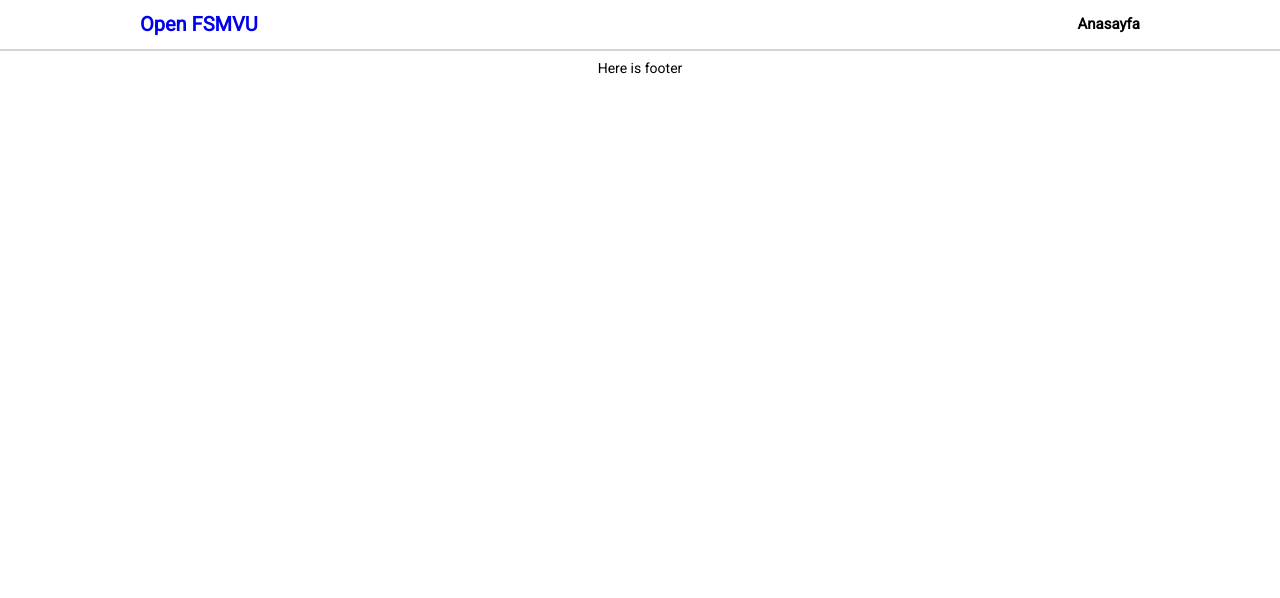
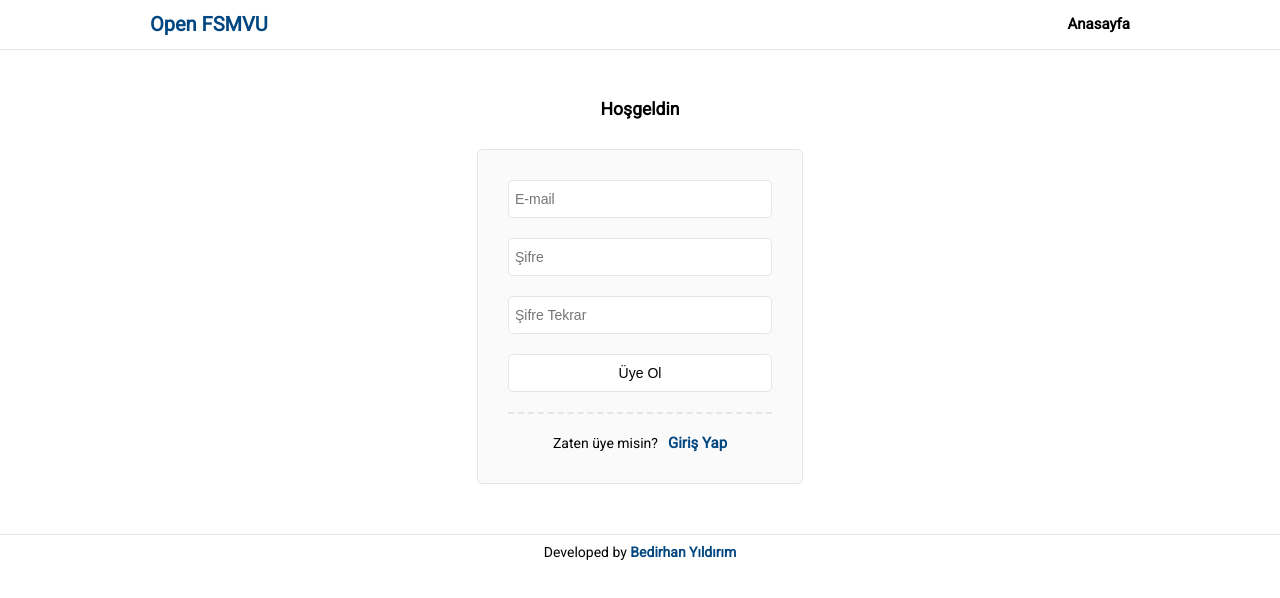
Before and after one commit to bedirhanyildirim/Open-FSMVU-Web, a Vue app: page /welcome in a window 1280 px wide. Shown: the top 598 px of the page. Built offline with nearby package versions, Linux system fonts and the light colour scheme.

Commit message:
Welcome Page Added

```diff
--- a/src/assets/styles/reset.scss
+++ b/src/assets/styles/reset.scss
@@ -9,8 +9,8 @@ body {
   background-color: $color-white;
 }
 select, input, textarea {
-  outline: none !important;
-  box-shadow: none !important;
+  outline: none;
+  box-shadow: none;
 }
 img {
   border: none;
--- /dev/null
+++ b/src/pages/welcome.pages.vue
@@ -0,0 +1,172 @@
+<template>
+  <div class="welcome-page">
+    <div class="container">
+      <div class="content">
+        <h3 class="title">Hoşgeldin</h3>
+        <div id="signup">
+          <input type="text" name="email" placeholder="E-mail"/>
+          <input type="password" name="password" placeholder="Şifre"/>
+          <input type="password" name="passwordrepeat" placeholder="Şifre Tekrar"/>
+          <div class="button">
+            <button>Üye Ol</button>
+          </div>
+          <div class="divider"></div>
+          <div class="signin">
+            <span>Zaten üye misin?</span>
+            <a href="javascript:;" @click="openSignin">Giriş Yap</a>
+          </div>
+        </div>
+        <div id="signin">
+          <input id="email" type="text" name="email" placeholder="E-mail"/>
+          <input id="password" type="password" name="password" placeholder="Şifre"/>
+          <div class="button">
+            <button>Giriş Yap</button>
+          </div>
+          <div class="divider"></div>
+          <div class="signup">
+            <span>Hala üye değil misin?</span>
+            <a href="javascript:;" @click="openSignup">Üye Ol</a>
+          </div>
+        </div>
+      </div>
+    </div>
+  </div>
+</template>
+
+<script>
+export default {
+  name: 'WelcomePage',
+  data: function () {
+    return {
+      email: '',
+      password: ''
+    }
+  },
+  methods: {
+    openSignin: function () {
+      document.getElementById('signup').style.display = 'none'
+      document.getElementById('signup').style.opacity = '0'
+      document.getElementById('signin').style.display = 'block'
+      document.getElementById('signin').style.opacity = '1'
+    },
+    openSignup: function () {
+      document.getElementById('signup').style.display = 'block'
+      document.getElementById('signup').style.opacity = '1'
+      document.getElementById('signin').style.display = 'none'
+      document.getElementById('signin').style.opacity = '0'
+    }
+  }
+}
+</script>
+
+<style lang="scss" scoped>
+.welcome-page {
+  display: flex;
+  align-items: center;
+  justify-content: center;
+}
+.welcome-page {
+  .container {
+    width: 1000px;
+    display: flex;
+    align-items: center;
+    justify-content: center;
+  }
+  .container {
+    .content {
+      padding: 50px 0;
+      transition: opacity 1s ease-out;
+    }
+    .content {
+      .divider {
+        margin: 20px 0;
+        border-bottom: 2px dashed #e5e5e5;
+      }
+      .title {
+      text-align: center;
+      margin-bottom: 30px;
+      }
+      #signup, #signin {
+      padding: 30px;
+      border-radius: 5px;
+      animation: fadeIn 1s;
+      background-color: #fafafa;
+      border: 1px solid #e5e5e5;
+      -webkit-animation: fadeIn 1s;
+      }
+      #signup, #signin {
+        input {
+          display: block;
+          min-width: 250px;
+          font-size: 14px;
+          padding: 10px 6px;
+          border-radius: 5px;
+          width: calc(100% - 14px);
+          border: 1px solid #e5e5e5;
+          margin-bottom: 20px;
+        }
+        input:last-child {
+          margin-bottom: 0px!important;
+        }
+        input:focus {
+          box-shadow: 0px 0px 5px 0px rgba(0,70,128,.75);
+        }
+        .button {
+          display: flex;
+          align-items: center;
+          justify-content: center;
+        }
+        .button {
+          button {
+            display: block;
+            font-size: 14px;
+            box-shadow: none;
+            padding: 10px 40px;
+            border-radius: 5px;
+            font-weight: normal;
+            border: 1px solid #e5e5e5;
+            background-color: #ffffff;
+            width: 100%;
+          }
+          button:hover {
+            cursor: pointer;
+          }
+        }
+        span {
+          display: block;
+          font-size: 14px;
+        }
+        .signin, .signup {
+          display: flex;
+          align-items: center;
+          justify-content: center;
+        }
+        .signin, .signup {
+          span {
+            color: #000000;
+            font-size: 14px;
+            margin-right: 10px;
+          }
+          a {
+            color: #004680;
+            font-weight: bold;
+          }
+        }
+      }
+      #signin {
+        opacity: 0;
+        display: none;
+      }
+    }
+  }
+}
+@-webkit-keyframes fadeIn {
+  from { opacity: 0; }
+  to { opacity: 1; }
+}
+
+@keyframes fadeIn {
+  from { opacity: 0; }
+  to { opacity: 1; }
+}
+</style>
--- a/src/router/index.js
+++ b/src/router/index.js
@@ -1,6 +1,7 @@
 import Vue from 'vue'
 import VueRouter from 'vue-router'
 import Home from '../pages/Home.vue'
+import WelcomePage from '../pages/welcome.pages'
 
 Vue.use(VueRouter)
 
@@ -8,7 +9,14 @@ const routes = [
   {
     path: '/',
     name: 'Home',
-    component: Home
+    component: Home,
+    meta: { title: 'Home | Open FSMVU' }
+  },
+  {
+    path: '/welcome',
+    name: 'Welcome',
+    component: WelcomePage,
+    meta: { title: 'Welcole | Open FSMVU' }
   }
 ]
 
@@ -18,4 +26,13 @@ const router = new VueRouter({
   routes
 })
 
+router.beforeResolve((to, from, next) => {
+  next()
+})
+
+router.beforeEach((to, from, next) => {
+  document.title = to.meta.title
+  next()
+})
+
 export default router
--- a/src/themes/footer.theme.vue
+++ b/src/themes/footer.theme.vue
@@ -1,7 +1,7 @@
 <template>
     <div id="footer">
       <div class="container">
-        <h5>Here is footer</h5>
+        <h5>Developed by <a href="http://bedirhanyildirim.com" target="_blank">Bedirhan Yıldırım</a></h5>
       </div>
     </div>
 </template>
@@ -17,7 +17,7 @@ export default {
   display: flex;
   align-items: center;
   justify-content: center;
-  border-top: 1px solid lightgray;
+  border-top: 1px solid #e5e5e5;
 }
 
 #footer {
@@ -33,6 +33,10 @@ export default {
       font-size: 14px;
       font-weight: normal;
     }
+    a {
+      color: #004680;
+      font-weight: bold;
+    }
   }
 }
 </style>
--- a/src/themes/header.theme.vue
+++ b/src/themes/header.theme.vue
@@ -24,22 +24,28 @@ export default {
   display: flex;
   align-items: center;
   justify-content: center;
-  border-bottom: 1px solid lightgray;
+  border-bottom: 1px solid #e5e5e5;
 }
 
 #header {
   .container {
     display: flex;
-    width: 1000px;
+    width: 980px;
     flex-wrap: nowrap;
     align-items: center;
     justify-content: space-between;
+    padding: 0 10px;
   }
   .container {
     .logo {
+      padding: 15px 0;
       font-size: 20px;
       font-weight: bold;
-      padding: 15px 0;
+    }
+    .logo {
+      a {
+        color: #004680;
+      }
     }
     .content {
 
```
